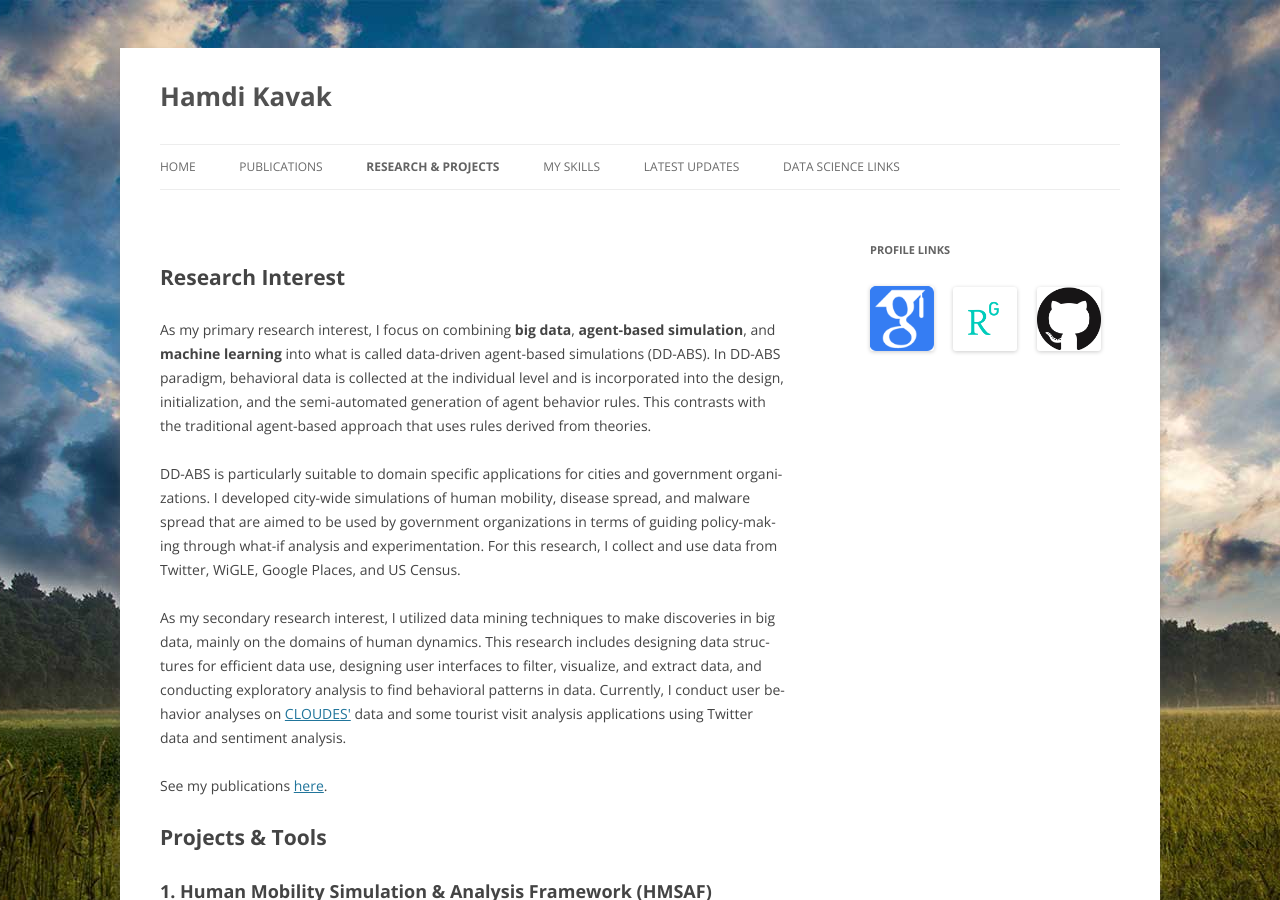
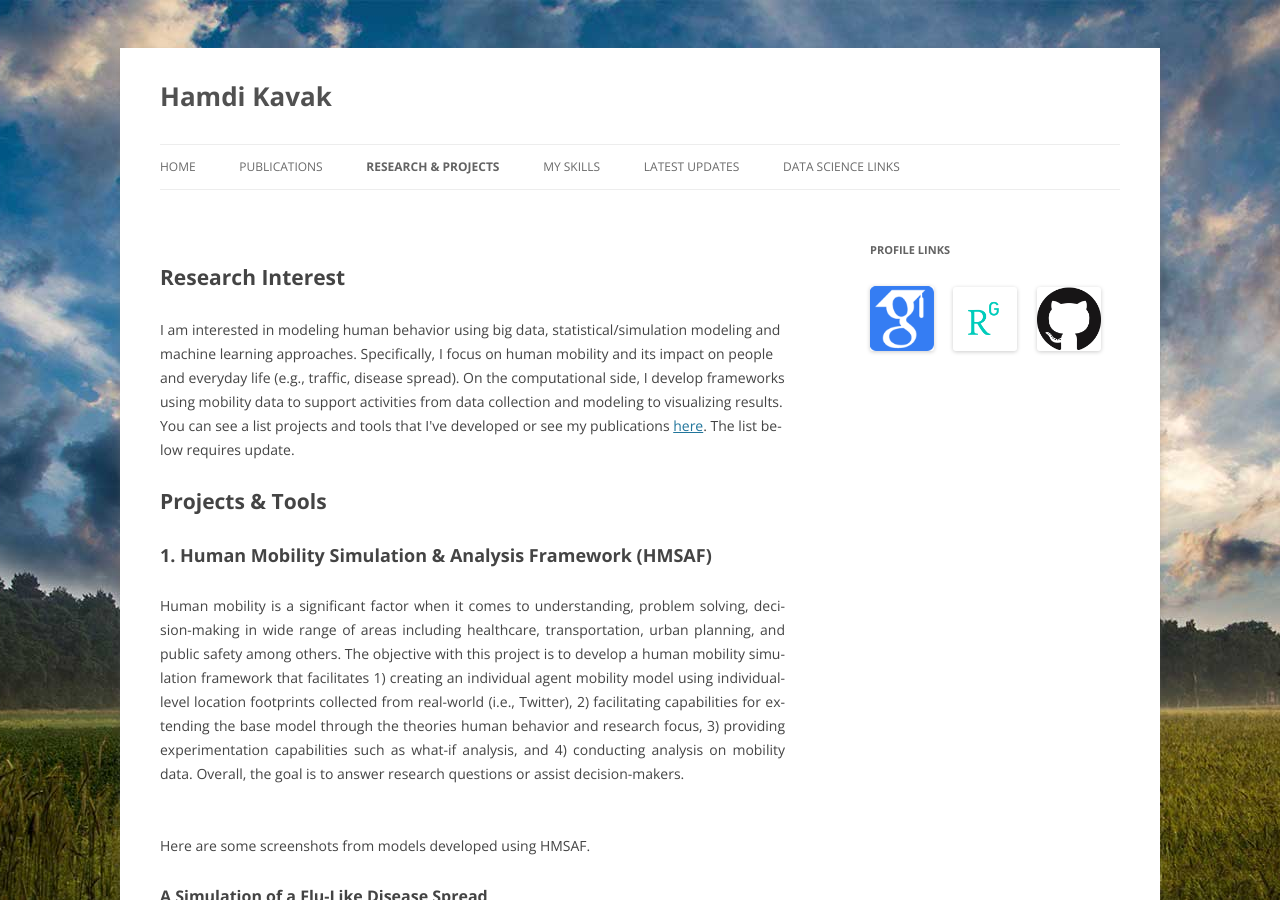
Before and after one commit to hamdikavak/hamdikavak.github.io, a Jekyll site: the page built from research-and-projects/index.html, in a window 1280 px wide and 900 px high. Built offline with Jekyll 4.4.1, drawn with Linux system fonts in a browser that asks for light colours; nearby versions of some CDN libraries; library files that are not in the unit come from our copies.

Commit message:
Update index.html

```diff
--- a/research-and-projects/index.html
+++ b/research-and-projects/index.html
@@ -7,24 +7,11 @@ current_page_research: current_page_item
 ---
 <h1>Research Interest</h1>
 <p>
-As my primary research interest, I focus on combining <b>big data</b>, <b>agent-based simulation</b>, and <b>machine learning</b> into what is called data-driven agent-based simulations (DD-ABS).
-In DD-ABS paradigm, behavioral data is collected at the individual level and is incorporated into the design, initialization, and the semi-automated generation of agent behavior rules.
-This contrasts with the traditional agent-based approach that uses rules derived from theories.
+I am interested in modeling human behavior using big data, statistical/simulation modeling and machine learning approaches.
+  Specifically, I focus on human mobility and its impact on people and everyday life (e.g., traffic, disease spread).
+  On the computational side, I develop frameworks using mobility data to support activities from data collection and modeling to visualizing results.
+  You can see a list projects and tools that I've developed or see my publications <a title="Publications" href="{{ site.baseurl }}/publications/">here</a>. The list below requires update.
 </p>
-<p>
-  DD-ABS is particularly suitable to domain specific applications for cities and government organizations.
-  I developed city-wide simulations of human mobility, disease spread, and malware spread that are aimed to be used by government organizations in terms of guiding policy-making through what-if analysis and experimentation.
-  For this research, I collect and use data from Twitter, WiGLE, Google Places, and US Census.
-</p>
-<p>
- As my secondary research interest, I utilized data mining techniques to make discoveries in big data, mainly on the domains of human dynamics.
-  This research includes designing data structures for efficient data use, designing user interfaces to filter, visualize, and extract data, and conducting exploratory analysis to find behavioral patterns in data.
-  Currently, I conduct user behavior analyses on <a href="http://cloudes.me">CLOUDES'</a> data and some tourist visit analysis applications using Twitter data and sentiment analysis.
-</p>
-
-
-See my publications <a title="Publications" href="{{ site.baseurl }}/publications/">here</a>.<br />
-
 
 <h1>Projects &amp; Tools</h1>
 <h2>1. Human Mobility Simulation &amp; Analysis Framework (HMSAF)</h2>
```
